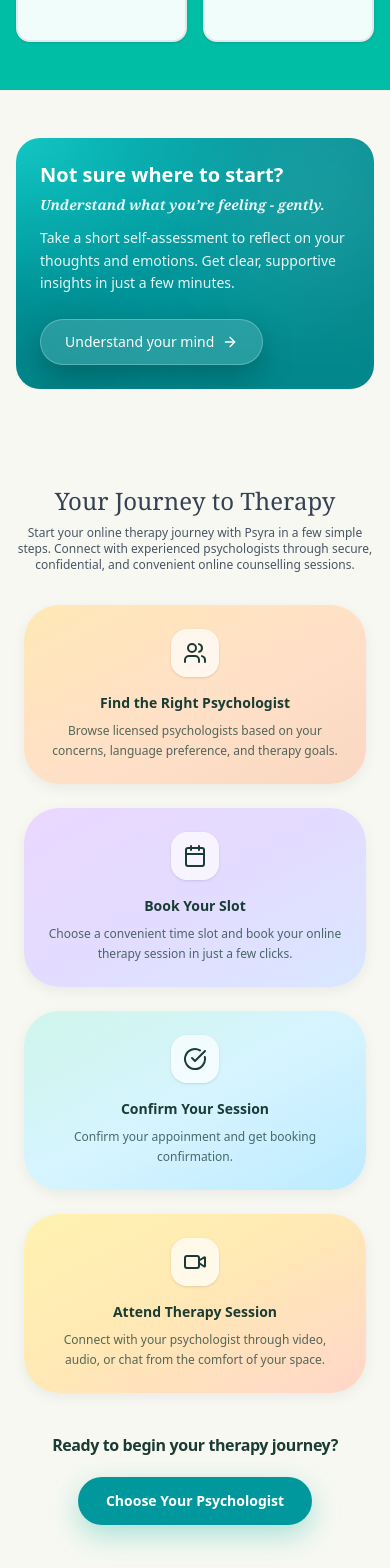
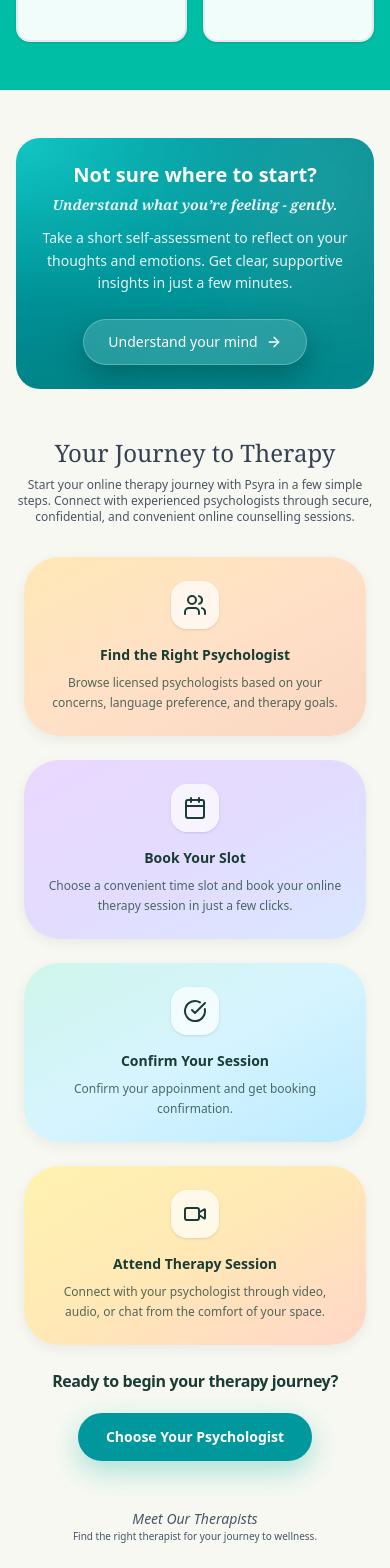
Before and after one commit to Sahal-Palayat/psyra-web, a Next.js app: page / in a window 390 px wide. Shown: the part 1780-3348 px from the top of the page. Built offline with nearby package versions, Linux system fonts and the light colour scheme; no server answers; grey boxes are pictures that could not be loaded.

Commit message:
reduced the gap between home page components

```diff
--- a/src/app/(site)/page.tsx
+++ b/src/app/(site)/page.tsx
@@ -54,22 +54,16 @@ export default function Home() {
       <Concerns />
       <section className="bg-[#F7F8F2]">
         <div className="max-w-7xl mx-auto px-4">
-          <AssessmentCTA
-            title="Not sure where to start?"
-            description="Take a quick self-assessment to understand how you're feeling."
-            buttonText="Take an Assessment"
-            href="/assessments"
-            align="center"
-            className="my-12 md:my-16"
-          />
+          <AssessmentCTA />
         </div>
       </section>
 
       <HowItWorks />
 
-      <section className="bg-[#F7F8F2] py-16">
-        <DynamicPsychologistCarousel />
-      </section>
+      <section className="bg-[#F7F8F2] pt-0 pb-4">
+  <DynamicPsychologistCarousel />
+</section>
+
 
       {/* <BlogSwiper /> */}
       {/* Our Specialties with themed loading */}
--- a/src/components/EventSection.tsx
+++ b/src/components/EventSection.tsx
@@ -74,7 +74,7 @@ export function CommunityEvents() {
   }
 
   return (
-    <div className="w-full px-4 py-12 md:px-8 lg:px-16">
+    <div className="w-full px-4 md:px-8 lg:px-16">
       {/* Header */}
       <div className="mb-12 text-center">
         <SectionHeader>Bringing people together in different cities</SectionHeader>
--- a/src/components/HowTherapyWorks.tsx
+++ b/src/components/HowTherapyWorks.tsx
@@ -55,7 +55,7 @@ export function HowItWorks({
   bgColor = "bg-[#F7F8F2]",
 }: HowItWorksProps) {
   return (
-    <section className={`w-full py-12 md:py-14 px-4 md:px-6 ${bgColor}`}>
+    <section className={`w-full pt-12 md:pt-14 pb-6 px-4 md:px-6 ${bgColor}`}>
       <div className="max-w-7xl mx-auto">
         {/* Header */}
         <div className="text-center mb-8 md:mb-10">
@@ -106,7 +106,8 @@ export function HowItWorks({
         </div>
 
         {/* Bottom CTA */}
-        <div className="text-center mt-10 md:mt-12">
+        <div className="text-center mt-6 md:mt-8">
+
           <p className="text-base md:text-lg font-semibold text-[#1a3c34] mb-5 tracking-tight">
             Ready to begin your therapy journey?
           </p>
--- a/src/components/Psychologist/SimpleCarousel/carousel-header.tsx
+++ b/src/components/Psychologist/SimpleCarousel/carousel-header.tsx
@@ -5,7 +5,8 @@ import { motion } from "framer-motion";
 
 export function CarouselHeader() {
   return (
-    <div className="text-center mb-12">
+    <div className="text-center mb-8">
+
       <div className="text-center">
         <p className="text-gray-600 italic text-sm md:text-2xl">
           Meet Our Therapists
--- a/src/components/Psychologist/SimpleCarousel/psychologist-carousel.tsx
+++ b/src/components/Psychologist/SimpleCarousel/psychologist-carousel.tsx
@@ -68,7 +68,7 @@ export default function PsychologistCarousel() {
 
   return (
     <section id="psychologists bg-[#F7F8F2]">
-      <div className="container mx-auto mt-18">
+     <div className="container mx-auto pt-6 pb-8">
         <CarouselHeader />
 
         <Carousel3DMinimal data={data} />
--- a/src/components/assessment/AssessmentCTA.tsx
+++ b/src/components/assessment/AssessmentCTA.tsx
@@ -23,9 +23,9 @@ export default function AssessmentCTA({ className }: AssessmentCTAProps) {
       <div className="absolute -bottom-16 -left-16 w-44 h-44 bg-black/10 rounded-full blur-3xl" />
 
       {/* MAIN LAYOUT */}
-      <div className="relative grid gap-6 md:grid-cols-[1fr_auto] items-center">
+      <div className="relative grid gap-6 items-center text-center md:text-left md:grid-cols-[1fr_auto]">
         {/* LEFT: CONTENT */}
-        <div className="space-y-3 max-w-xl">
+        <div className="space-y-3 max-w-xl mx-auto md:mx-0">
           <h3 className="text-xl md:text-2xl font-semibold text-white leading-tight">
             Not sure where to start?
             <span className="block mt-2 italic font-serif text-sm md:text-base text-white/90">
@@ -40,7 +40,7 @@ export default function AssessmentCTA({ className }: AssessmentCTAProps) {
         </div>
 
         {/* RIGHT: CTA */}
-        <div className="flex md:justify-end">
+        <div className="flex justify-center">
           <Link
             href="/assessments"
             className="
--- a/src/components/blogs/latestBlogs.tsx
+++ b/src/components/blogs/latestBlogs.tsx
@@ -35,7 +35,8 @@ export default function LatestBlogs() {
   if (loading) return null;
 
   return (
-    <section className="px-6 py-14 bg-[#F7F8F2]">
+    <section className="px-6 pt-14 pb-6 bg-[#F7F8F2]">
+
       <h2 className="text-3xl md:text-4xl font-bold text-[#005657] text-center mb-3">
         Latest Blogs
       </h2>
```
